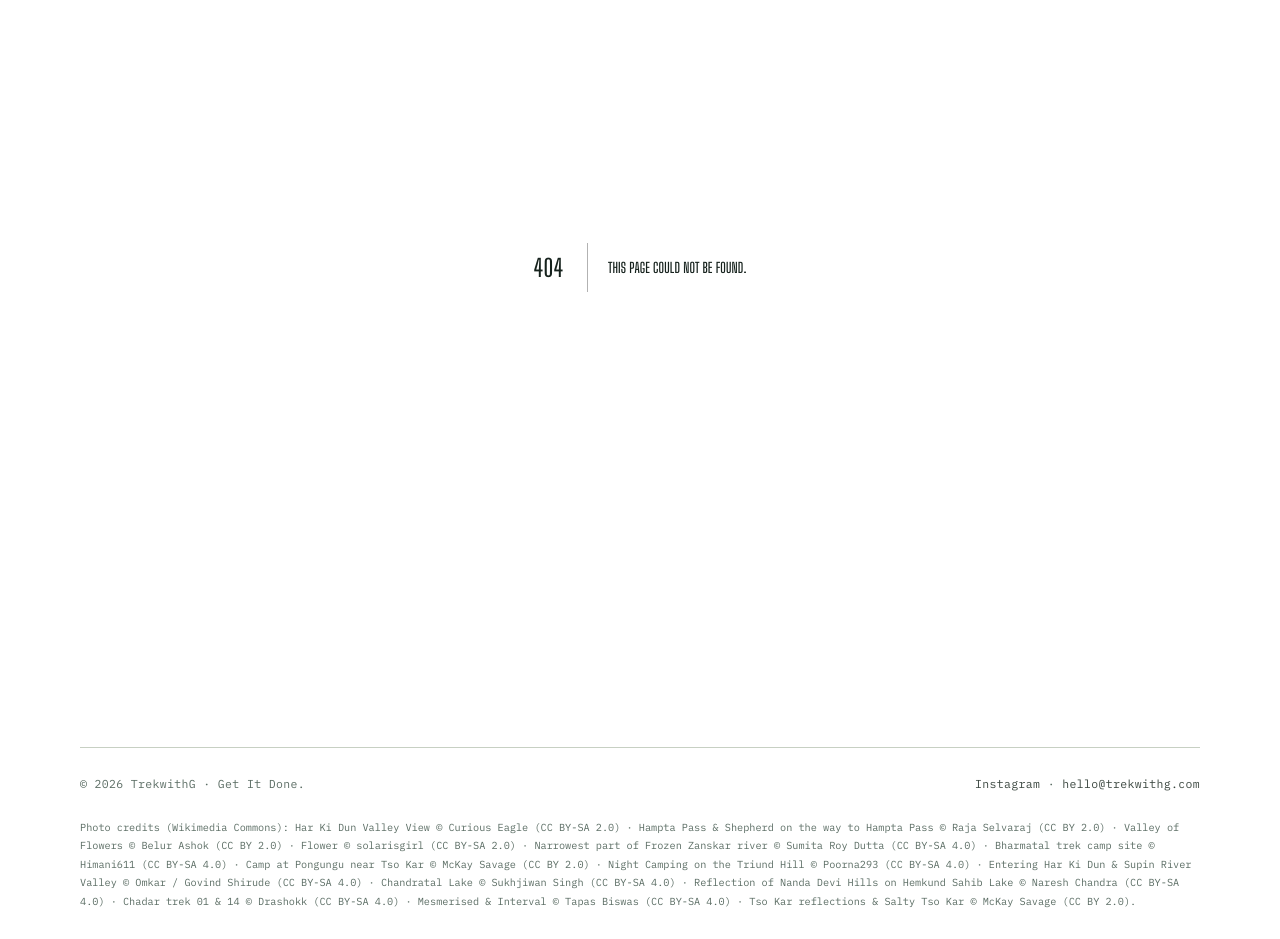
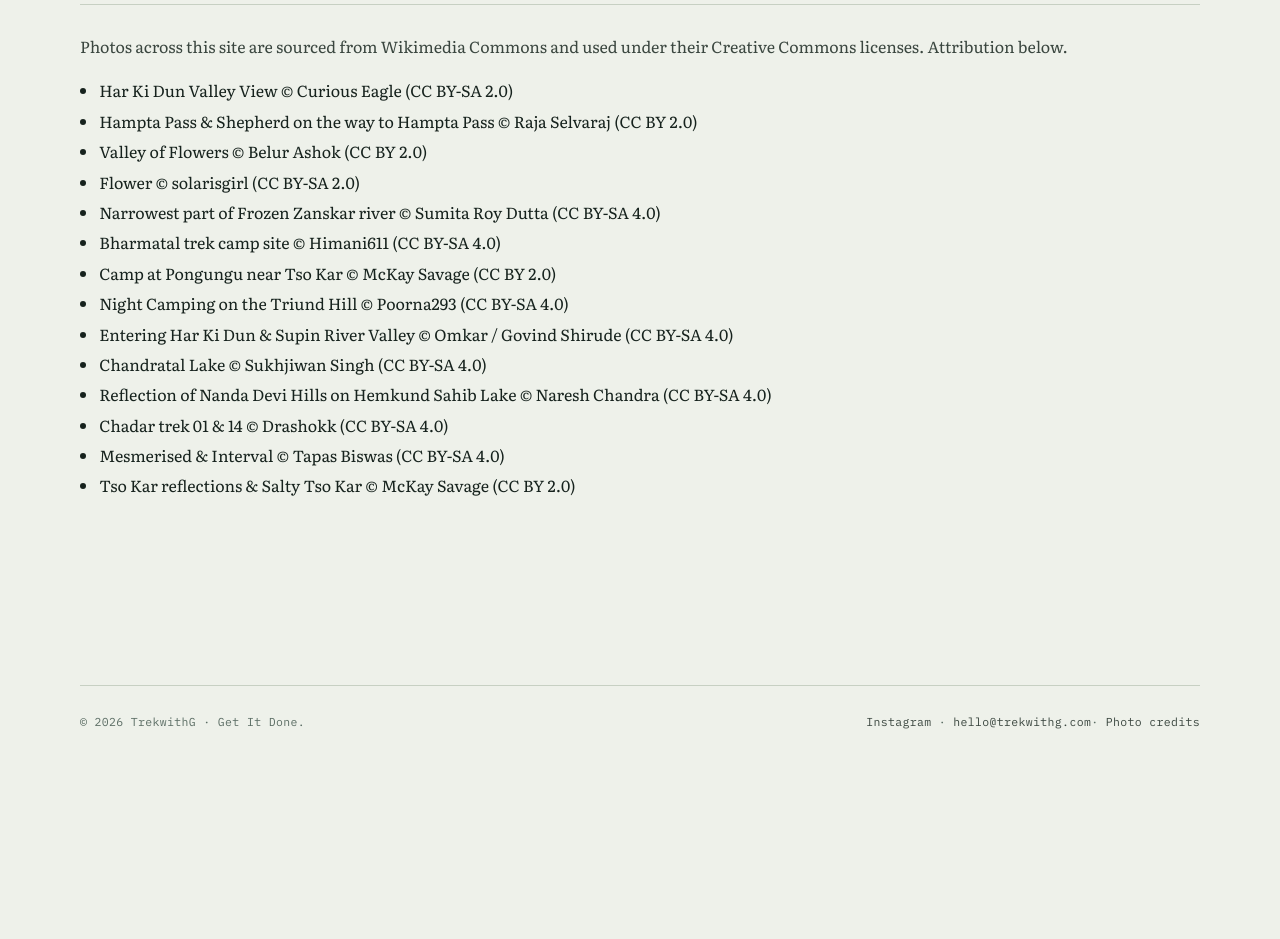
Before and after one commit to akash845/trekwithg-website, a Next.js app: page /credits in a window 1280 px wide. Before the commit this address had no page. Shown: the part 200-1139 px from the top of the page. After the commit the page ends 957 px from the top, so only its background shows below. Built offline with nearby package versions, Linux system fonts and the light colour scheme.

Commit message:
Move photo credits off footer to a dedicated /credits page
Co-Authored-By: Claude Sonnet 5 <noreply@anthropic.com>

```diff
--- /dev/null
+++ b/app/credits/page.tsx
@@ -0,0 +1,47 @@
+import type { Metadata } from 'next';
+
+export const metadata: Metadata = {
+  title: 'Photo Credits',
+  description: 'Attribution for photos sourced from Wikimedia Commons used across the TrekwithG site.',
+};
+
+const credits = [
+  { title: 'Har Ki Dun Valley View', author: 'Curious Eagle', license: 'CC BY-SA 2.0' },
+  { title: 'Hampta Pass & Shepherd on the way to Hampta Pass', author: 'Raja Selvaraj', license: 'CC BY 2.0' },
+  { title: 'Valley of Flowers', author: 'Belur Ashok', license: 'CC BY 2.0' },
+  { title: 'Flower', author: 'solarisgirl', license: 'CC BY-SA 2.0' },
+  { title: 'Narrowest part of Frozen Zanskar river', author: 'Sumita Roy Dutta', license: 'CC BY-SA 4.0' },
+  { title: 'Bharmatal trek camp site', author: 'Himani611', license: 'CC BY-SA 4.0' },
+  { title: 'Camp at Pongungu near Tso Kar', author: 'McKay Savage', license: 'CC BY 2.0' },
+  { title: 'Night Camping on the Triund Hill', author: 'Poorna293', license: 'CC BY-SA 4.0' },
+  { title: 'Entering Har Ki Dun & Supin River Valley', author: 'Omkar / Govind Shirude', license: 'CC BY-SA 4.0' },
+  { title: 'Chandratal Lake', author: 'Sukhjiwan Singh', license: 'CC BY-SA 4.0' },
+  { title: 'Reflection of Nanda Devi Hills on Hemkund Sahib Lake', author: 'Naresh Chandra', license: 'CC BY-SA 4.0' },
+  { title: 'Chadar trek 01 & 14', author: 'Drashokk', license: 'CC BY-SA 4.0' },
+  { title: 'Mesmerised & Interval', author: 'Tapas Biswas', license: 'CC BY-SA 4.0' },
+  { title: 'Tso Kar reflections & Salty Tso Kar', author: 'McKay Savage', license: 'CC BY 2.0' },
+];
+
+export default function CreditsPage() {
+  return (
+    <section className="page" id="page-credits">
+      <div className="section-head" style={{ marginTop: 0 }}>
+        <div>
+          <div className="eyebrow">Credits</div>
+          <h2>Photo credits</h2>
+        </div>
+      </div>
+      <p>
+        Photos across this site are sourced from Wikimedia Commons and used under their Creative
+        Commons licenses. Attribution below.
+      </p>
+      <ul style={{ lineHeight: 1.9, paddingLeft: '1.2em' }}>
+        {credits.map((c, i) => (
+          <li key={i}>
+            {c.title} &copy; {c.author} ({c.license})
+          </li>
+        ))}
+      </ul>
+    </section>
+  );
+}
--- a/components/Footer.tsx
+++ b/components/Footer.tsx
@@ -8,32 +8,9 @@ export default function Footer() {
             Instagram
           </a>{' '}
           · <a href="mailto:hello@trekwithg.com">hello@trekwithg.com</a>
+          · <a href="/credits">Photo credits</a>
         </span>
       </footer>
-      <div
-        className="wrap"
-        style={{
-          paddingBlock: '0 28px',
-          fontFamily: "'IBM Plex Mono', monospace",
-          fontSize: '.64rem',
-          color: 'var(--mist)',
-          lineHeight: 1.8,
-        }}
-      >
-        Photo credits (Wikimedia Commons): Har Ki Dun Valley View &copy; Curious Eagle (CC BY-SA 2.0) ·
-        Hampta Pass &amp; Shepherd on the way to Hampta Pass &copy; Raja Selvaraj (CC BY 2.0) ·
-        Valley of Flowers &copy; Belur Ashok (CC BY 2.0) · Flower &copy; solarisgirl (CC BY-SA 2.0) ·
-        Narrowest part of Frozen Zanskar river &copy; Sumita Roy Dutta (CC BY-SA 4.0) ·
-        Bharmatal trek camp site &copy; Himani611 (CC BY-SA 4.0) ·
-        Camp at Pongungu near Tso Kar &copy; McKay Savage (CC BY 2.0) ·
-        Night Camping on the Triund Hill &copy; Poorna293 (CC BY-SA 4.0) ·
-        Entering Har Ki Dun &amp; Supin River Valley &copy; Omkar / Govind Shirude (CC BY-SA 4.0) ·
-        Chandratal Lake &copy; Sukhjiwan Singh (CC BY-SA 4.0) ·
-        Reflection of Nanda Devi Hills on Hemkund Sahib Lake &copy; Naresh Chandra (CC BY-SA 4.0) ·
-        Chadar trek 01 &amp; 14 &copy; Drashokk (CC BY-SA 4.0) ·
-        Mesmerised &amp; Interval &copy; Tapas Biswas (CC BY-SA 4.0) ·
-        Tso Kar reflections &amp; Salty Tso Kar &copy; McKay Savage (CC BY 2.0).
-      </div>
     </>
   );
 }
```
